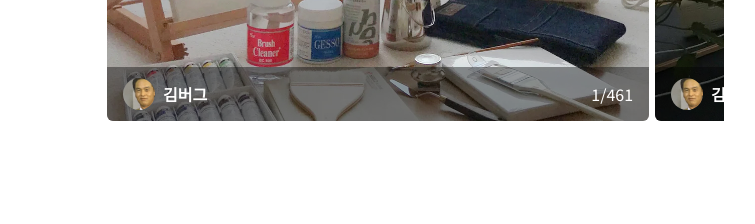
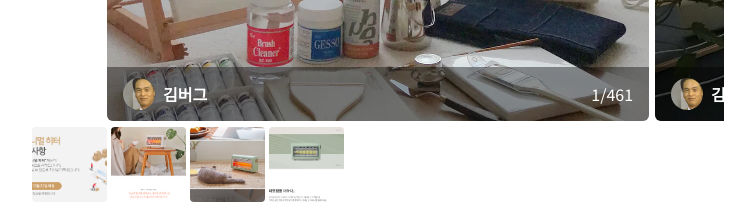
Before and after one commit to hxxtae/tomorrow-house, a website: page index.html in a window 1280 px wide. Shown: the part 1520-1744 px from the top of the page, without its empty margins (48-803 px from the left). Drawn offline with nearby package versions, Linux system fonts and the light colour scheme; files that its build step writes are made by us from their sources; files whose address does not match are found by name.

Commit message:
:wrench: Add remaining thumbnails

```diff
--- a/index.html
+++ b/index.html
@@ -571,7 +571,32 @@
                   </div>
 
                   <div class="user-gallery-thumbnail">
-
+                    <ol class="thumbnail-list">
+                      <li class="thumbnail-item">
+                        <button type="button">
+                          <img src="./assets/images/img-detail-01.jpg" alt="1번 스타일링 샷">
+                        </button>
+                      </li>
+
+                      <li class="thumbnail-item">
+                        <button type="button">
+                          <img src="./assets/images/img-detail-02.jpg" alt="2번 스타일링 샷">
+                        </button>
+                      </li>
+
+                      <li class="thumbnail-item">
+                        <button type="button">
+                          <img src="./assets/images/img-detail-03.jpg" alt="3번 스타일링 샷">
+                        </button>
+                      </li>
+
+                      <li class="thumbnail-item">
+                        <button type="button">
+                          <img src="./assets/images/img-detail-04.jpg" alt="4번 스타일링 샷">
+                        </button>
+                      </li>
+
+                    </ol>
                   </div>
                 </div>
               </div>
```
